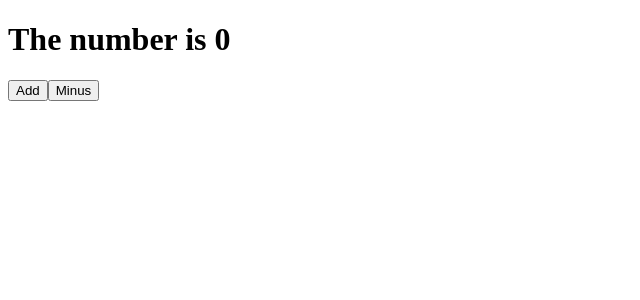
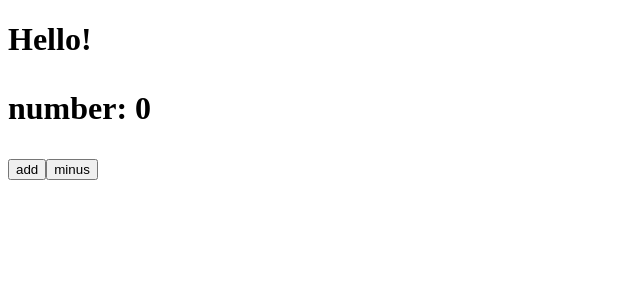
Before and after one commit to pmh9960/movie-app, a React (Create React App) app: page / in a window 1280 px wide. Shown: the top 300 px of the page, without its empty margins (0-640 px from the left). Built offline with nearby package versions, Linux system fonts and the light colour scheme.

Commit message:
Order of React.Component methods

```diff
--- a/src/App.js
+++ b/src/App.js
@@ -1,26 +1,37 @@
 import React from "react";
-import PropTypes from "prop-types";
 
 class App extends React.Component {
+  constructor(props) {
+    super(props);
+    console.log("do constructor");
+  }
+
   state = {
     count: 0
   };
-
   add = () => {
     this.setState(current => ({ count: current.count + 1 }));
   };
   minus = () => {
     this.setState(current => ({ count: current.count - 1 }));
   };
-
   render() {
+    console.log("do render");
     return (
       <div>
-        <h1>The number is {this.state.count}</h1>
-        <button onClick={this.add}>Add</button>
-        <button onClick={this.minus}>Minus</button>
+        <h1>
+          Hello!<p>number: {this.state.count}</p>
+        </h1>
+        <button onClick={this.add}>add</button>
+        <button onClick={this.minus}>minus</button>
       </div>
     );
+  }
+  componentDidMount() {
+    console.log("do componentDidMount");
+  }
+  componentDidUpdate() {
+    console.log("do componentDidUpdate");
   }
 }
 
```
